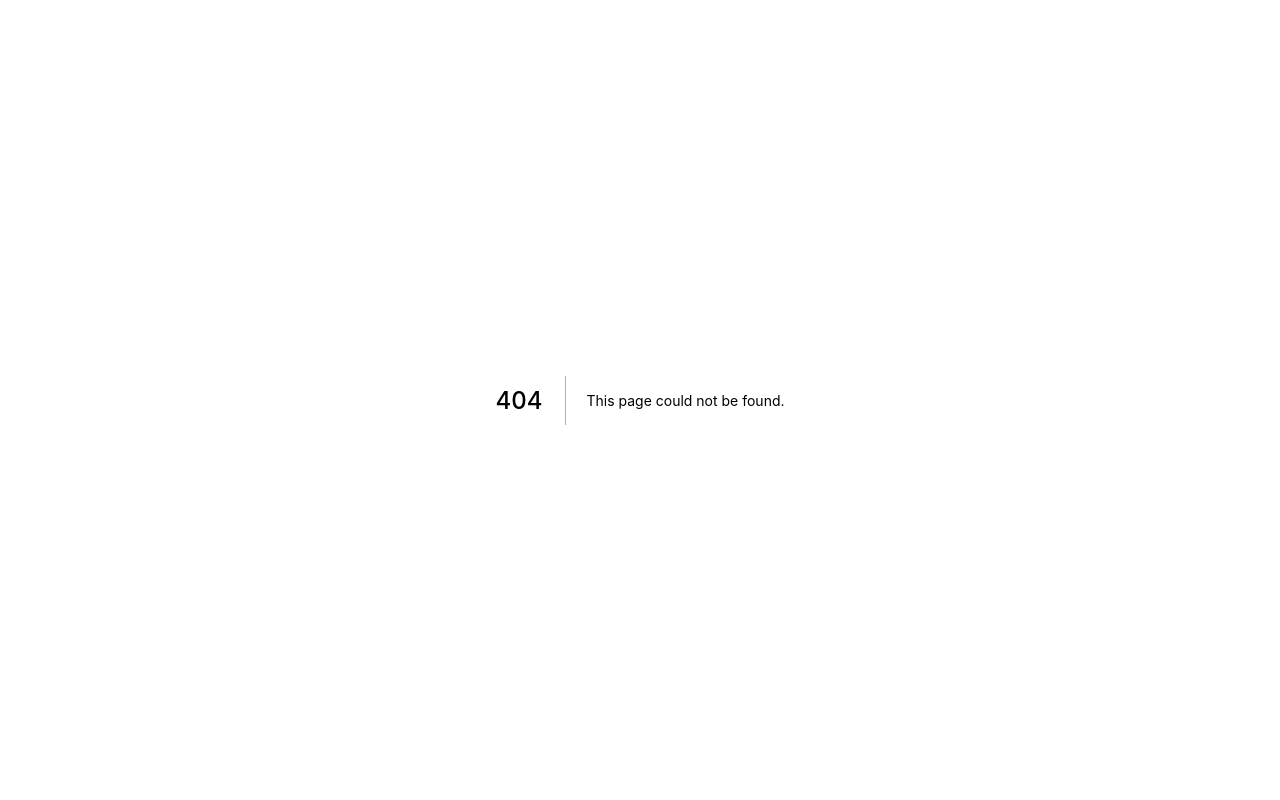
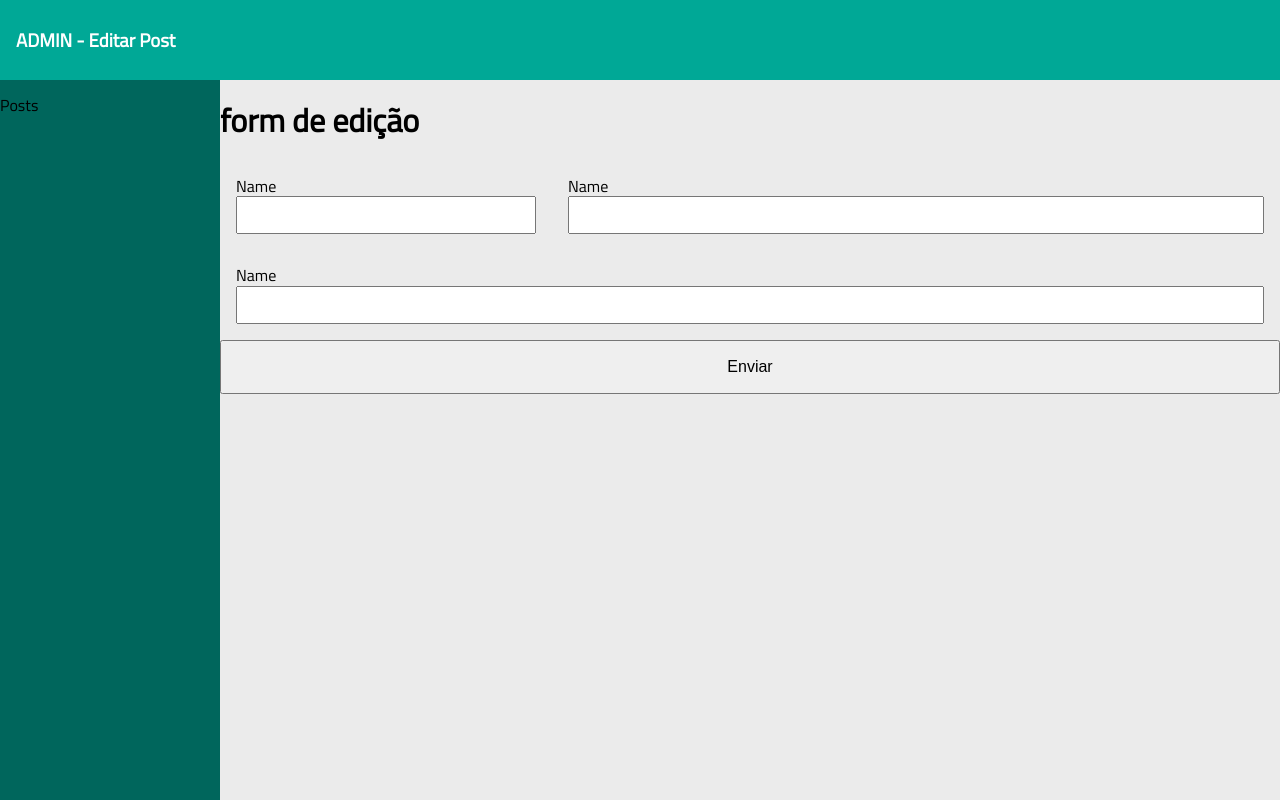
Before and after one commit to carvalho-rafael/blog, a Next.js app: page /admin/posts/0/edit in a window 1280 px wide. Before the commit this address had no page. Built offline with nearby package versions, Linux system fonts and the light colour scheme.

Commit message:
create admin template and form

```diff
--- a/components/navbar/index.tsx
+++ b/components/navbar/index.tsx
@@ -1,12 +1,12 @@
 import { NavBarContainer, NavBarHeader } from './styles'
 
-export default function NavBar() {
+export default function NavBar({ title = '' }) {
     return (
         <NavBarContainer>
             <NavBarHeader>
                 <a href="/">
                     <img src="/logo.svg" alt="blog-logo" />
-                    <h1>Blog</h1>
+                    <h1>{title !== '' ? title : 'Blog'}</h1>
                 </a>
             </NavBarHeader>
         </NavBarContainer>
--- /dev/null
+++ b/components/postForm/Input/index.tsx
@@ -0,0 +1,23 @@
+import { forwardRef, ForwardRefRenderFunction, InputHTMLAttributes } from "react";
+import { InputContainer } from "./styles";
+
+interface InputProps extends InputHTMLAttributes<HTMLInputElement> {
+    error?: string
+    label: string
+}
+
+const Input: ForwardRefRenderFunction<HTMLInputElement, InputProps> = ({error, label, ...rest}, ref) => {
+    return(
+        <>
+        <InputContainer name={rest.name}>
+            <label htmlFor={rest.name}>{label}</label>
+            <input ref={ref} {...rest}/>
+            {error && (
+                <p style={{color: 'red'}}>{error}</p>
+            )}
+        </InputContainer>
+        </>
+    )
+}
+
+export default forwardRef(Input);
--- /dev/null
+++ b/components/postForm/Input/styles.ts
@@ -0,0 +1,20 @@
+import styled from 'styled-components'
+
+export const InputContainer = styled.div<{ name: string }>`
+    flex: 5;
+    display: flex;
+    flex-direction: column;
+    margin: 1rem;
+    min-width: 300px;
+    max-width: 100%;
+
+    ${props => props.name === "name" &&
+        `width: 400px; flex:1;`
+    }
+
+    input {
+        padding: .5rem;
+        font-size: inherit;
+    }
+
+`
--- /dev/null
+++ b/components/postForm/index.tsx
@@ -0,0 +1,37 @@
+import { useRef } from "react";
+import useForm from "../../hooks/useForm";
+import { Post } from "../../interfaces/Post";
+import Input from "./Input";
+import { FormContainer, InputGroup } from "./styles";
+
+interface PostFormProps {
+    post?: Post
+}
+
+export default function PostForm({ post }: PostFormProps) {
+    const name = useRef<HTMLInputElement>();
+
+    const { loading, handleEdit } = useForm();
+
+
+    function handleSubmit(event) {
+        event.preventDefault()
+        if (post) {
+            handleEdit(post)
+        } else {
+            console.log("criação")
+        }
+    }
+    return (
+        <>
+            <FormContainer onSubmit={handleSubmit}>
+                <InputGroup>
+                    <Input name="name" label="Name" ref={name} required />
+                    <Input name="nme" label="Name" ref={name} required />
+                </InputGroup>
+                <Input name="nme" label="Name" ref={name} required />
+                <button type='submit' disabled={loading}>Enviar</button>
+            </FormContainer>
+        </>
+    )
+}
--- /dev/null
+++ b/components/postForm/styles.ts
@@ -0,0 +1,18 @@
+import styled from 'styled-components'
+
+export const FormContainer = styled.form`
+    display: flex;
+    flex-direction: column;
+    flex-wrap: wrap;
+    width: 100%;
+    margin: auto;
+
+    button {
+        padding:1rem;
+        font-size: inherit;
+    }
+`
+export const InputGroup = styled.div`
+    display: flex;
+    flex-wrap: wrap;
+`
--- /dev/null
+++ b/hooks/useForm.ts
@@ -0,0 +1,18 @@
+import { useEffect, useState } from "react";
+import { Post } from "../interfaces/Post";
+
+export default function useForm() {
+    const [loading, setLoading] = useState(true);
+
+    function handleEdit(post: Post) {
+        console.log("edição do hook", post)
+
+    }
+    useEffect(() => {
+        setTimeout(() => {
+            setLoading(false)
+        }, 2000);
+    }, [])
+
+    return {loading, handleEdit}
+}
--- /dev/null
+++ b/interfaces/Post.ts
@@ -0,0 +1,8 @@
+export interface Post {
+    id: string
+    title: string
+    cover: string
+    description: string
+    body: string
+    createdAt: string
+}
--- /dev/null
+++ b/pages/admin/index.tsx
@@ -0,0 +1,60 @@
+import { PostsContainer, PostItem, SideBar, AdmimContent, NavBarContainer, NavBarHeader } from './styles'
+import { date, lorem } from "faker";
+import Head from 'next/head'
+
+export default function Admin({ children, title }) {
+    let posts = [];
+
+    for (let i = 0; i < 10; i++) {
+        posts.push({
+            id: i,
+            title: lorem.sentence(9),
+            description: lorem.sentence(18),
+            body: lorem.paragraphs(3),
+            cover: 'cover.jpg',
+            createdAt: date.recent().toDateString()
+        })
+    }
+
+    return (
+        <>
+            <Head>
+                <title>My Blog</title>
+                <link rel="icon" href="/favicon.ico" />
+            </Head>
+            <NavBarContainer>
+                <NavBarHeader>
+                    <a href="/admin">
+                        <h3>ADMIN - {title}</h3>
+                    </a>
+                </NavBarHeader>
+            </NavBarContainer>
+            <AdmimContent>
+                <SideBar>
+                    <ul>
+                        <li>Posts</li>
+                    </ul>
+                </SideBar>
+                {children ? (
+                    <main>
+                        {children}
+                    </main>
+                ) : (
+                    <PostsContainer>
+                        <h1>Posts</h1>
+                        {posts.map(post => (
+                            <PostItem key={post.id}>
+                                <img src={post.cover} alt="" />
+                                <div>
+                                    <a href={`/admin/posts/${post.id}/edit`}><h3>{post.title}</h3></a>
+                                    <time dateTime={post.createdAt}>{post.createdAt}</time>
+                                </div>
+                            </PostItem>
+                        ))}
+                    </PostsContainer>
+                )}
+            </AdmimContent>
+        </>
+    )
+
+}
--- /dev/null
+++ b/pages/admin/posts/[id]/edit.tsx
@@ -0,0 +1,51 @@
+import { GetServerSidePropsContext, InferGetServerSidePropsType } from 'next';
+import { useRouter } from 'next/router'
+import { lorem, date } from 'faker';
+import Head from 'next/head'
+import NavBar from '../../../../components/navbar'
+import PostForm from '../../../../components/postForm';
+import { Post } from '../../../../interfaces/Post';
+import Admin from '../..';
+
+
+
+export default function AdminPost({ post }: InferGetServerSidePropsType<typeof getServerSideProps>) {
+
+  return (
+    <>
+      <Head>
+        <title>{post.title}</title>
+        <link rel="icon" href="/favicon.ico" />
+      </Head>
+      <Admin title="Editar Post">
+        <h1>form de edição</h1>
+        <PostForm post={post} />
+      </Admin>
+    </>
+  )
+}
+
+export async function getServerSideProps(context: GetServerSidePropsContext) {
+  const { id } = context.params
+  const ss = id as string;
+  let post: Post = {
+    id: ss,
+    title: lorem.words(9),
+    description: lorem.sentence(18),
+    body: lorem.paragraphs(5, '<br><br>'),
+    cover: '/cover.jpg',
+    createdAt: date.recent().toDateString()
+  }
+
+  return {
+    props: {
+      post,
+    },
+  }
+}
+/*
+FORM COMPONENTE
+CREATE PAGE
+EDIT PAGE
+
+FORMCONTEXT = UPDATE, CREATE, SENT, LOADING, ERROR */
--- /dev/null
+++ b/pages/admin/posts/[id]/styles.ts
@@ -0,0 +1,2 @@
+import styled from 'styled-components';
+import { device } from '../../../../styles/breackpoints';
--- /dev/null
+++ b/pages/admin/styles.ts
@@ -0,0 +1,86 @@
+import styled from 'styled-components'
+import { device } from '../../styles/breackpoints'
+
+export const AdmimContent = styled.div`
+    display: flex;
+    background: ${props => props.theme.background};
+
+    main {
+        flex: 1;
+    }
+`
+export const SideBar = styled.nav`
+    width: 220px;
+    min-height: calc(100vh - 80px);
+
+    background: ${props => props.theme.primaryDark};
+
+    ul {
+
+        li {
+
+        }
+    }
+`
+export const NavBarContainer = styled.header`
+    display: flex;
+    height: 80px;
+    width: 100%;
+
+    color: ${props => props.theme.textLight};
+    background: ${props => props.theme.primary};
+`
+
+export const NavBarHeader = styled.header`
+    margin-left: 1rem;
+
+    a {
+        height: 80px;
+        display: flex;
+        align-items: center;
+
+        img {
+            height: 100px;
+        }
+    }
+
+`
+
+export const PostsContainer = styled.div`
+    display: flex;
+    flex-wrap: wrap;
+    max-width: 100%;
+    margin: auto;
+
+    @media ${device.laptopL} {
+        width: 1200px;
+    }
+`
+
+export const PostItem = styled.article`
+    display: flex;
+    padding: 1rem;
+    width: 100%;
+
+    h3 {
+        color: ${props => props.theme.primaryDark}
+    }
+
+    div {
+        margin-left: 1rem;
+        * {
+            margin: .5rem 0;
+        }
+    }
+
+    img {
+        width: 120px;
+        height: 80px;
+        object-fit: cover;
+    }
+    time{
+        display: block;
+        margin-top: auto;
+    }
+
+`
```
Also changed, not shown: pages/admin/posts/create.tsx (added, +29 -0 lines).
